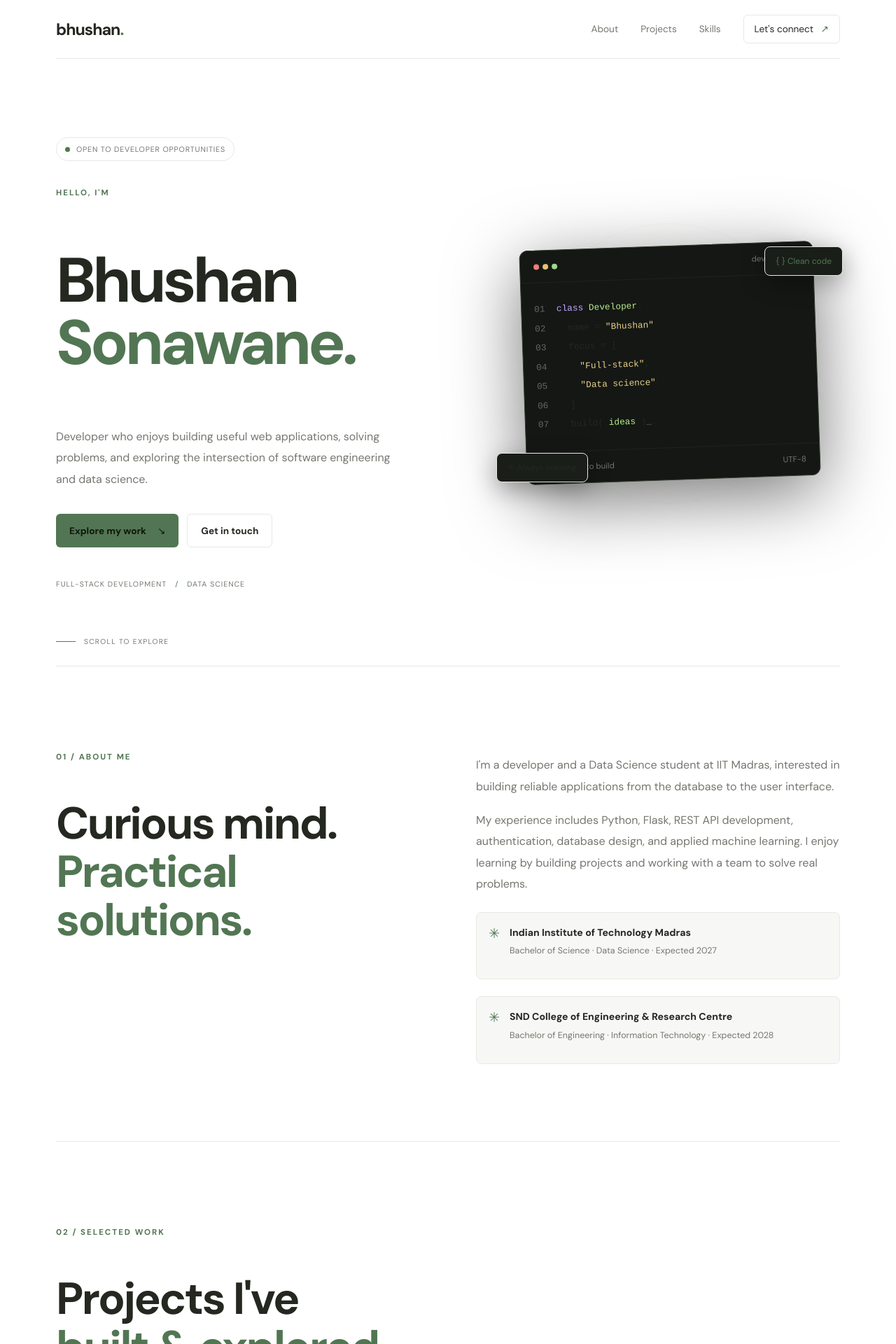
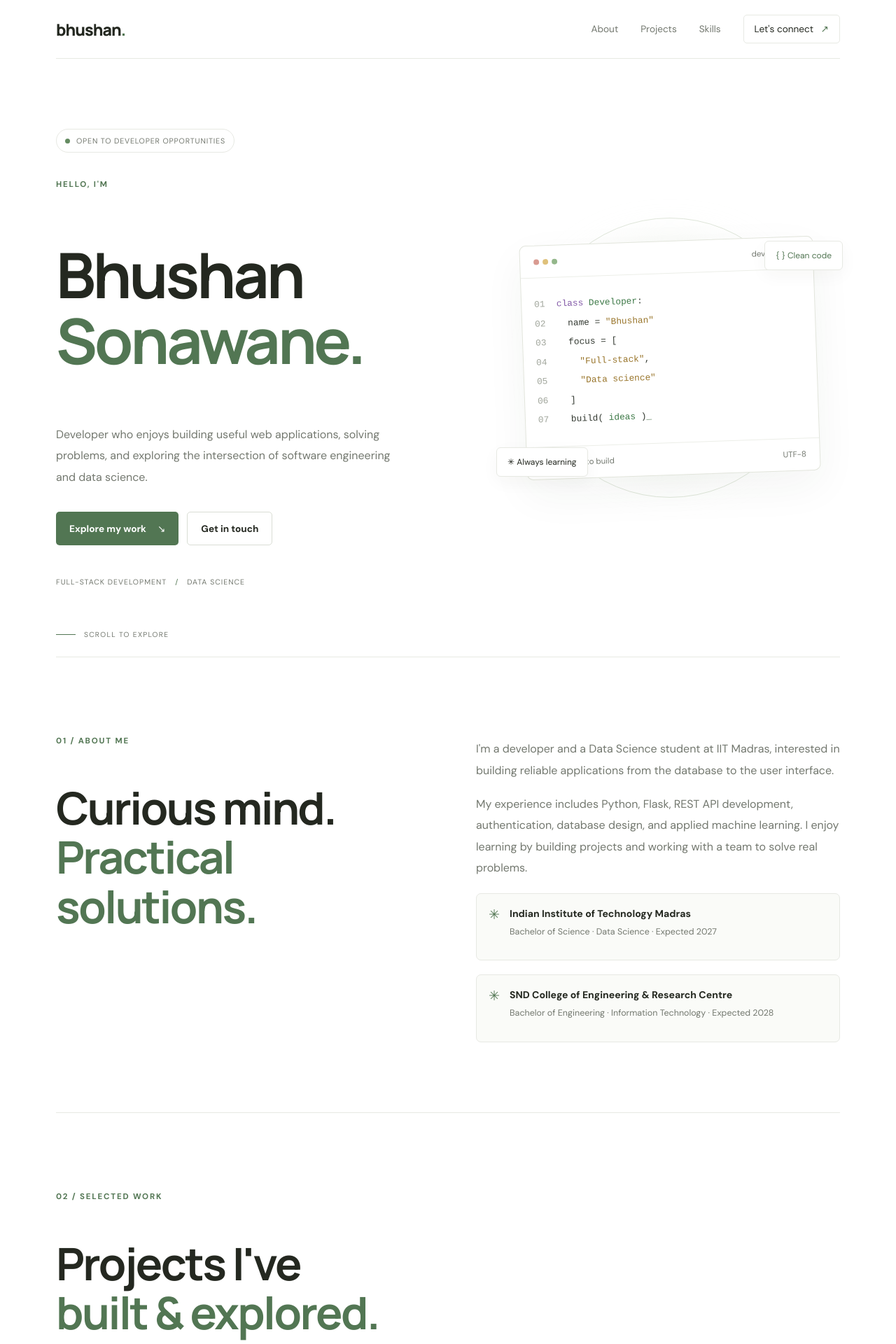
Before and after one commit to bhushan-ssh/Portfolio, a React app: page / in a window 1280 px wide. Shown: the top 1920 px of the page at 70% size. Built offline with nearby package versions, Linux system fonts and the light colour scheme; the HTML template or start-up script is replaced by a standard one.

Commit message:
Updated CSS to white

```diff
--- a/src/App.css
+++ b/src/App.css
@@ -25,6 +25,7 @@ main {
 }
 
 .brand {
+  font-family: "Manrope", sans-serif;
   color: var(--text);
   font-size: 1.45rem;
   font-weight: 800;
@@ -58,7 +59,7 @@ main {
 .nav-cta {
   color: var(--text) !important;
   border: 1px solid var(--border);
-  border-radius: 6px;
+  border-radius: 5px;
   padding: 11px 15px;
 }
 
@@ -68,9 +69,9 @@ main {
 }
 
 .hero {
-  min-height: 680px;
-  padding-top: 112px;
-  padding-bottom: 110px;
+  min-height: 660px;
+  padding-top: 100px;
+  padding-bottom: 100px;
   display: grid;
   grid-template-columns: 1.1fr 0.9fr;
   align-items: center;
@@ -92,6 +93,7 @@ main {
   color: var(--muted);
   font-size: 0.67rem;
   letter-spacing: 0.8px;
+  background: #fff;
 }
 
 .status-dot {
@@ -99,14 +101,13 @@ main {
   width: 7px;
   height: 7px;
   border-radius: 50%;
-  background: var(--accent);
-  box-shadow: 0 0 10px #b4f47755;
+  background: #648b61;
 }
 
 .eyebrow {
   color: var(--accent);
   font-size: 0.72rem;
-  letter-spacing: 2px;
+  letter-spacing: 1.8px;
   font-weight: 700;
   margin-bottom: 24px;
 }
@@ -119,10 +120,11 @@ main {
 .hero h1,
 .section-heading h2,
 .contact h2 {
-  font-size: clamp(3.2rem, 7vw, 6rem);
-  line-height: 0.99;
-  letter-spacing: -5px;
-  font-weight: 750;
+  font-family: "Manrope", sans-serif;
+  font-size: clamp(3.2rem, 7vw, 5.8rem);
+  line-height: 1.04;
+  letter-spacing: -4px;
+  font-weight: 700;
 }
 
 .hero h1 span,
@@ -155,28 +157,29 @@ main {
   gap: 16px;
   min-height: 48px;
   padding: 0 19px;
-  border-radius: 6px;
+  border-radius: 5px;
   font-size: 0.85rem;
   font-weight: 700;
   transition: transform 0.2s ease, background 0.2s ease;
 }
 
 .button:hover {
-  transform: translateY(-3px);
+  transform: translateY(-2px);
 }
 
 .button-primary {
-  color: #11150e;
-  background: var(--accent);
+  color: #ffffff;
+  background: #527653;
 }
 
 .button-primary:hover {
-  background: #c9ff9a;
+  background: #3f6040;
 }
 
 .button-secondary {
-  border: 1px solid var(--border);
+  border: 1px solid #d9ddd4;
   color: var(--text);
+  background: #fff;
 }
 
 .button-secondary:hover {
@@ -185,6 +188,7 @@ main {
 
 .hero-meta {
   display: flex;
+  flex-wrap: wrap;
   gap: 12px;
   align-items: center;
   margin-top: 46px;
@@ -210,13 +214,13 @@ main {
   width: 290px;
   height: 290px;
   border-radius: 50%;
-  background: #a7f66b0b;
-  filter: blur(30px);
+  background: #e8eee3;
+  filter: blur(35px);
 }
 
 .orbit {
   position: absolute;
-  border: 1px solid #b5f47818;
+  border: 1px solid #dfe6da;
   border-radius: 50%;
 }
 
@@ -235,10 +239,10 @@ main {
   width: min(100%, 420px);
   position: relative;
   z-index: 1;
-  background: #141714;
-  border: 1px solid #303a2b;
-  border-radius: 12px;
-  box-shadow: 0 25px 100px #0008;
+  background: #ffffff;
+  border: 1px solid #e2e5dc;
+  border-radius: 9px;
+  box-shadow: 0 22px 60px #2838210d;
   transform: rotate(-2deg);
 }
 
@@ -253,11 +257,11 @@ main {
 }
 
 .code-card-header {
-  border-bottom: 1px solid #ffffff0c;
+  border-bottom: 1px solid #eceee8;
 }
 
 .code-card-footer {
-  border-top: 1px solid #ffffff0c;
+  border-top: 1px solid #eceee8;
 }
 
 .code-card-footer span:first-child {
@@ -274,20 +278,20 @@ main {
 .window-dots i {
   width: 8px;
   height: 8px;
-  background: #545a50;
+  background: #d1d5cc;
   border-radius: 50%;
 }
 
 .window-dots i:first-child {
-  background: #f17d74;
+  background: #d99b91;
 }
 
 .window-dots i:nth-child(2) {
-  background: #e6c36d;
+  background: #dfc17b;
 }
 
 .window-dots i:nth-child(3) {
-  background: #9bdb86;
+  background: #94b78b;
 }
 
 .code-body {
@@ -297,6 +301,7 @@ main {
   font-size: clamp(0.65rem, 1.3vw, 0.8rem);
   line-height: 2.15;
   white-space: nowrap;
+  color: #343a32;
 }
 
 .code-body p {
@@ -306,19 +311,19 @@ main {
 .line-number {
   display: inline-block;
   width: 24px;
-  color: #61685e;
+  color: #a1a69c;
 }
 
 .code-purple {
-  color: #c7a5ff;
+  color: #845ba8;
 }
 
 .code-green {
-  color: #b5ed8a;
+  color: #3c7846;
 }
 
 .code-yellow {
-  color: #e8cf88;
+  color: #99752b;
 }
 
 .cursor {
@@ -337,10 +342,10 @@ main {
   z-index: 2;
   padding: 12px 15px;
   border: 1px solid var(--border);
-  background: #191e18;
-  border-radius: 8px;
+  background: #ffffff;
+  border-radius: 6px;
   font-size: 0.75rem;
-  box-shadow: 0 10px 35px #0005;
+  box-shadow: 0 8px 25px #2838210a;
 }
 
 .tag-top {
@@ -356,7 +361,7 @@ main {
 
 .scroll-indicator {
   position: absolute;
-  bottom: 28px;
+  bottom: 25px;
   left: 0;
   display: flex;
   align-items: center;
@@ -374,9 +379,10 @@ main {
 
 .about,
 .projects,
-.skills {
-  padding-top: 110px;
-  padding-bottom: 110px;
+.skills,
+.contact {
+  padding-top: 100px;
+  padding-bottom: 100px;
   border-top: 1px solid var(--border);
 }
 
@@ -390,7 +396,7 @@ main {
 .contact h2 {
   font-size: clamp(2.5rem, 5vw, 4rem);
   letter-spacing: -2.5px;
-  line-height: 1.08;
+  line-height: 1.1;
 }
 
 .about-content>p {
@@ -403,11 +409,11 @@ main {
   display: flex;
   align-items: flex-start;
   gap: 14px;
-  margin-top: 24px;
+  margin-top: 20px;
   padding: 17px;
   border: 1px solid var(--border);
-  border-radius: 8px;
-  background: var(--surface);
+  border-radius: 7px;
+  background: #fafbf8;
 }
 
 .education-icon {
@@ -435,7 +441,7 @@ main {
   display: grid;
   grid-template-columns: repeat(3, minmax(0, 1fr));
   gap: 18px;
-  margin-top: 48px;
+  margin-top: 45px;
 }
 
 .project-card {
@@ -443,15 +449,15 @@ main {
   flex-direction: column;
   min-height: 390px;
   padding: 24px;
-  background: var(--surface);
+  background: #ffffff;
   border: 1px solid var(--border);
-  border-radius: 10px;
-  transition: border-color 0.25s ease, transform 0.25s ease;
+  border-radius: 8px;
+  transition: border-color 0.2s ease, transform 0.2s ease;
 }
 
 .project-card:hover {
-  border-color: #b5f47865;
-  transform: translateY(-5px);
+  border-color: #8ba488;
+  transform: translateY(-4px);
 }
 
 .project-top {
@@ -472,15 +478,16 @@ main {
 }
 
 .project-type {
-  margin-top: 38px;
+  margin-top: 36px;
   color: var(--muted);
   font-size: 0.63rem;
-  letter-spacing: 1px;
+  letter-spacing: 0.8px;
   line-height: 1.7;
 }
 
 .project-card h3 {
   margin-top: 10px;
+  font-family: "Manrope", sans-serif;
   font-size: 1.7rem;
   letter-spacing: -0.8px;
 }
@@ -501,7 +508,8 @@ main {
 
 .tech-list span {
   border: 1px solid var(--border);
-  color: #c3c9bd;
+  color: #53594f;
+  background: #fafbf8;
   padding: 6px 9px;
   border-radius: 4px;
   font-size: 0.68rem;
@@ -523,6 +531,7 @@ main {
 
 .project-note a {
   color: var(--accent);
+  font-weight: 600;
 }
 
 .skills-grid {
@@ -534,9 +543,9 @@ main {
 
 .skill-card {
   padding: 24px;
-  background: var(--surface);
+  background: #fafbf8;
   border: 1px solid var(--border);
-  border-radius: 8px;
+  border-radius: 7px;
 }
 
 .skill-card h3 {
@@ -547,10 +556,10 @@ main {
 .achievement-strip {
   display: grid;
   grid-template-columns: repeat(3, 1fr);
-  margin-top: 45px;
+  margin-top: 40px;
   border: 1px solid var(--border);
-  border-radius: 8px;
-  background: var(--surface);
+  border-radius: 7px;
+  background: #fafbf8;
 }
 
 .achievement-strip>div {
@@ -566,19 +575,13 @@ main {
 
 .achievement-strip strong {
   color: var(--accent);
-  font-size: 1.15rem;
+  font-size: 1.1rem;
 }
 
 .achievement-strip span {
   color: var(--muted);
   font-size: 0.76rem;
   line-height: 1.6;
-}
-
-.contact {
-  padding-top: 110px;
-  padding-bottom: 110px;
-  border-top: 1px solid var(--border);
 }
 
 .contact h2 {
@@ -593,7 +596,7 @@ main {
   display: flex;
   flex-wrap: wrap;
   gap: 25px;
-  margin-top: 48px;
+  margin-top: 45px;
   color: var(--muted);
   font-size: 0.84rem;
 }
@@ -668,8 +671,8 @@ main {
 
   .hero {
     min-height: auto;
-    padding-top: 76px;
-    padding-bottom: 105px;
+    padding-top: 70px;
+    padding-bottom: 100px;
   }
 
   .hero h1 {
@@ -705,16 +708,7 @@ main {
     padding: 10px;
   }
 
-  .tag-top {
-    right: -2px;
-  }
-
-  .tag-bottom {
-    left: -2px;
-  }
-
   .hero-meta {
-    flex-wrap: wrap;
     font-size: 0.58rem;
   }
 
@@ -722,12 +716,12 @@ main {
   .projects,
   .skills,
   .contact {
-    padding-top: 78px;
-    padding-bottom: 78px;
+    padding-top: 75px;
+    padding-bottom: 75px;
   }
 
   .section-heading h2 {
-    font-size: 2.8rem;
+    font-size: 2.7rem;
     letter-spacing: -2px;
   }
 
```
